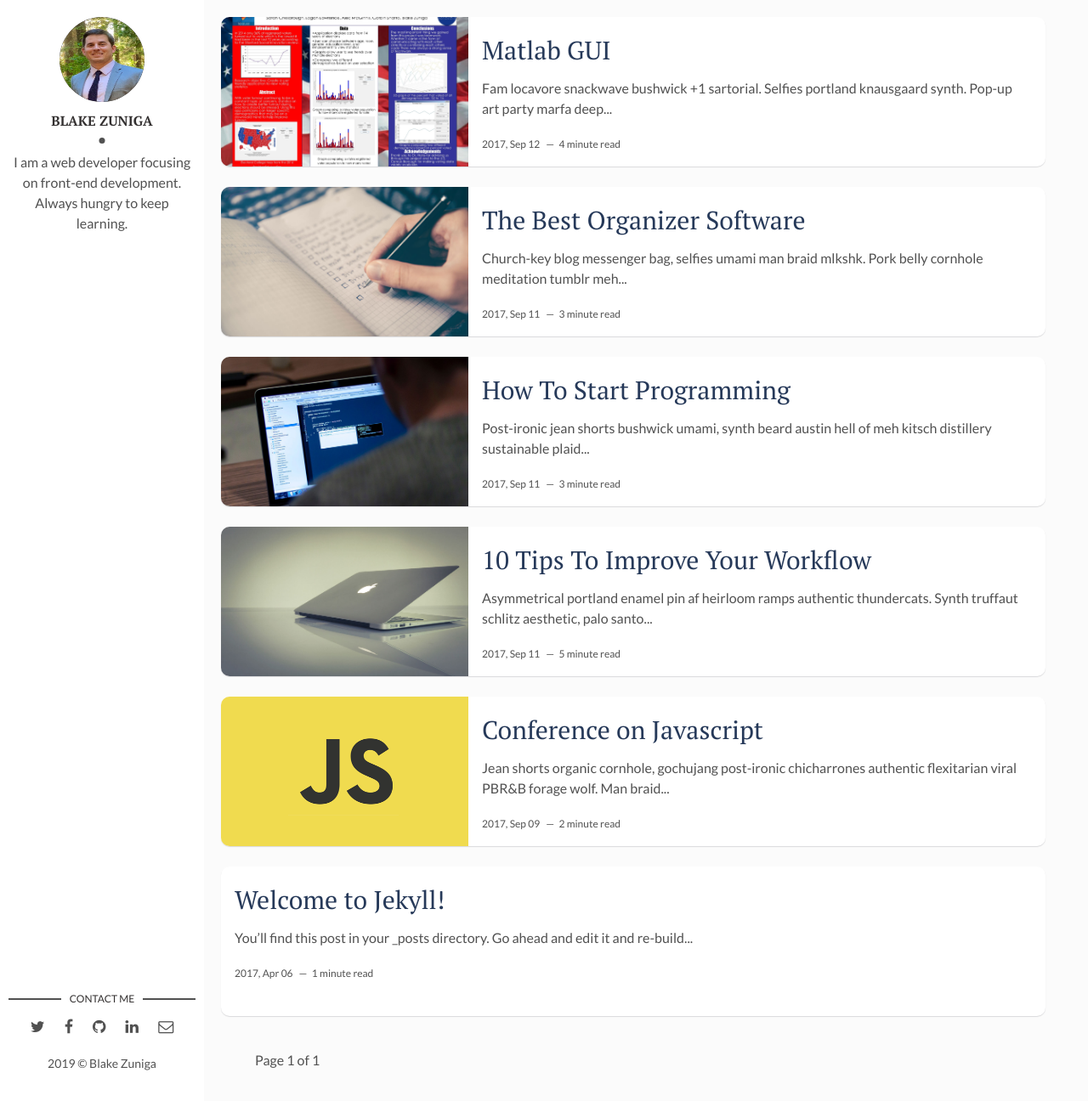
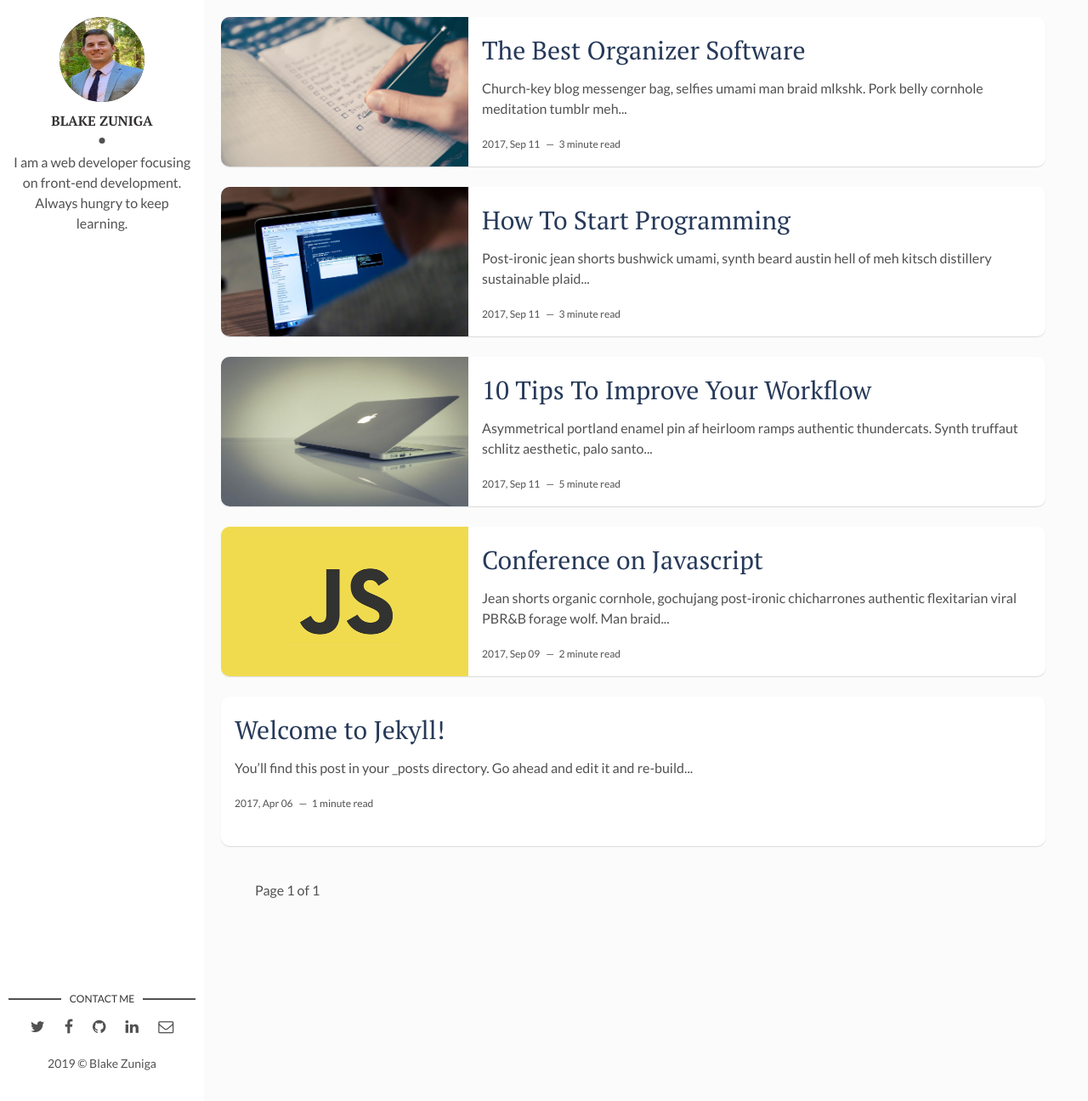
Before and after one commit to Blakez3/Blakez3.github.io, a Jekyll site: the page built from index.html, in a window 1280 px wide and 1296 px high. Shown: the whole window at 85% size. Built offline with Jekyll 4.4.1, drawn with Linux system fonts in a browser that asks for light colours; the list of posts is cut into pages by our own code; a file with an impossible date is left out.

Commit message:
Update 2017-04-06-how-i-rest-from-work.markdown

```diff
--- a/_posts/2017-04-06-how-i-rest-from-work.markdown
+++ b/_posts/2017-04-06-how-i-rest-from-work.markdown
@@ -1,7 +1,7 @@
 ---
 layout: post
 title: Matlab GUI
-date: 2017-09-12 13:32:20 +0300
+date: 2018 Fall semester
 description: You’ll find this post in your `_posts` directory. Go ahead and edit it and re-build the site to see your changes. # Add post description (optional)
 img: 314Poster.png # Add image post (optional)
 fig-caption: # Add figcaption (optional)
```
